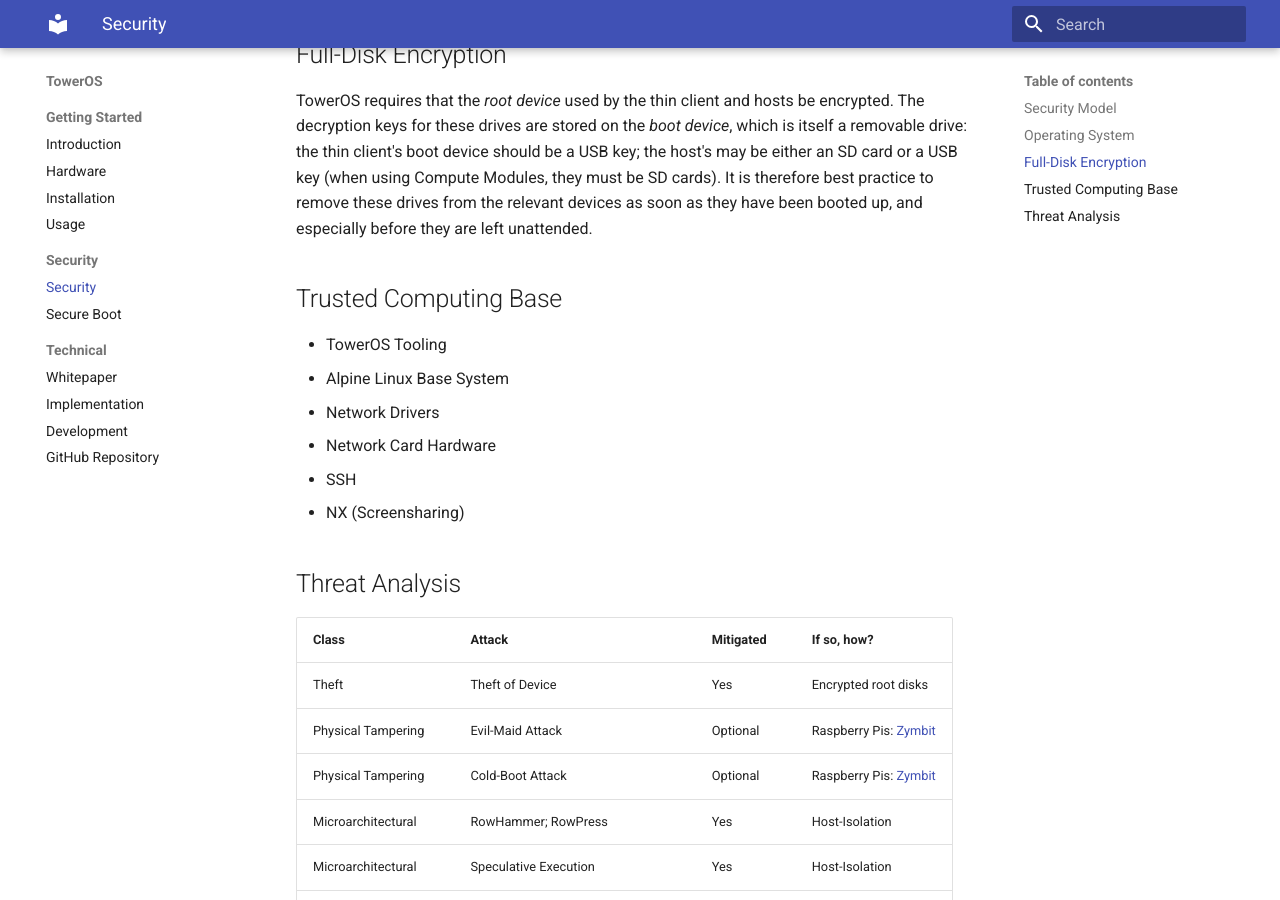
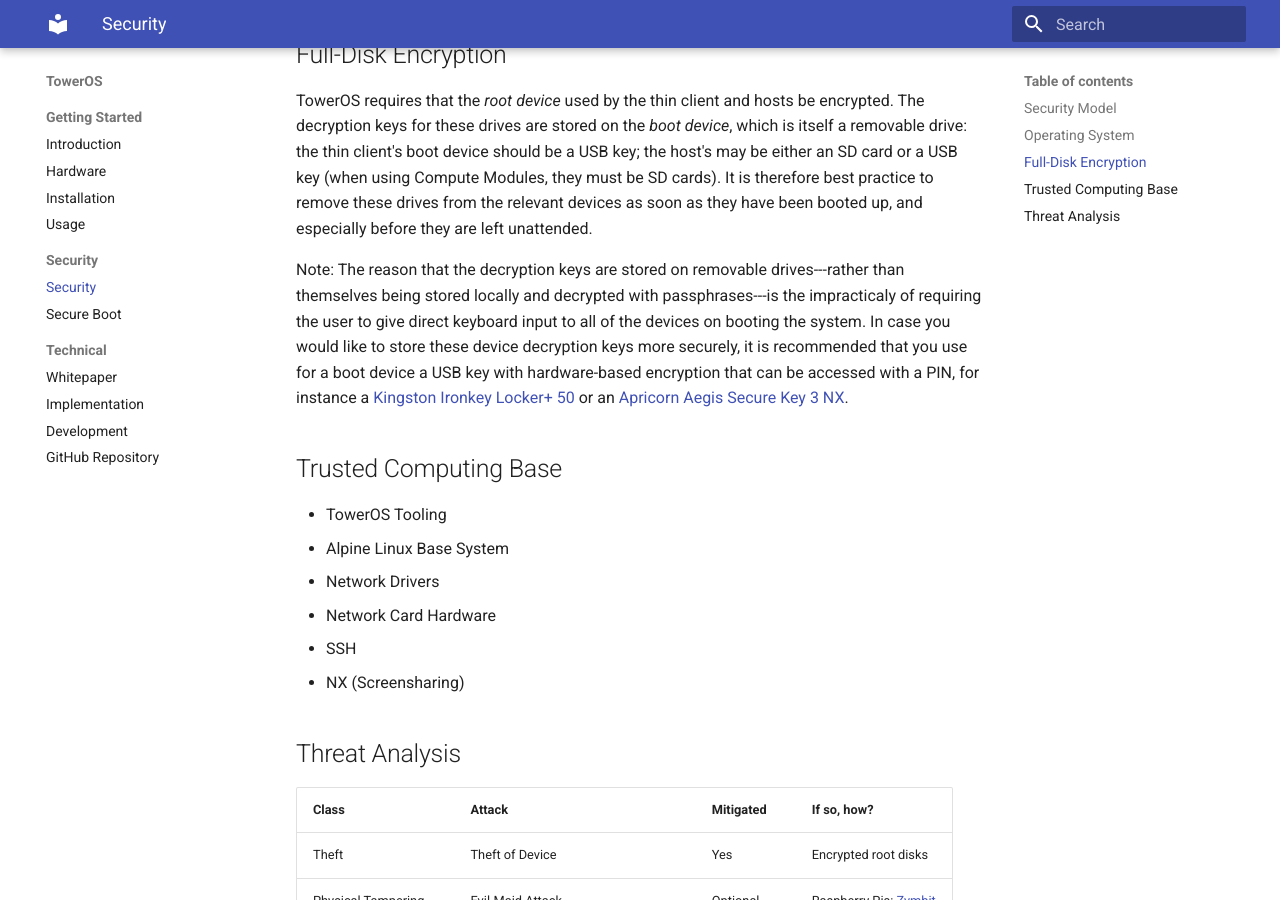
Before and after one commit to towercomputers/toweros, an MkDocs documentation site: the page built from docs/src/security.md, in a window 1280 px wide and 900 px high, scrolled down 875 px. Built offline with MkDocs 1.6.1 and Material for MkDocs 9.7.7, drawn with Linux system fonts in a browser that asks for light colours.

Commit message:
Document Full-Disk Encryption

```diff
--- a/docs/src/security.md
+++ b/docs/src/security.md
@@ -18,6 +18,8 @@ In general, operating system configuration is outside the scope of TowerOS's res
 ## Full-Disk Encryption
 
 TowerOS requires that the *root device* used by the thin client and hosts be encrypted. The decryption keys for these drives are stored on the *boot device*, which is itself a removable drive: the thin client's boot device should be a USB key; the host's may be either an SD card or a USB key (when using Compute Modules, they must be SD cards). It is therefore best practice to remove these drives from the relevant devices as soon as they have been booted up, and especially before they are left unattended.
+
+Note: The reason that the decryption keys are stored on removable drives---rather than themselves being stored locally  and decrypted with passphrases---is the impracticaly of requiring the user to give direct keyboard input to all of the devices on booting the system. In case you would like to store these device decryption keys more securely, it is recommended that you use for a boot device a USB key with hardware-based encryption that can be accessed with a PIN, for instance a [Kingston Ironkey Locker+ 50](https://www.amazon.com/Kingston-16GB-Protection-Multi-Password-IKLP50) or an [Apricorn Aegis Secure Key 3 NX](https://www.amazon.com/Apricorn-256-bit-Encrypted-Validated-ASK3-NX-8GB).
 
 
 ## Trusted Computing Base
```
